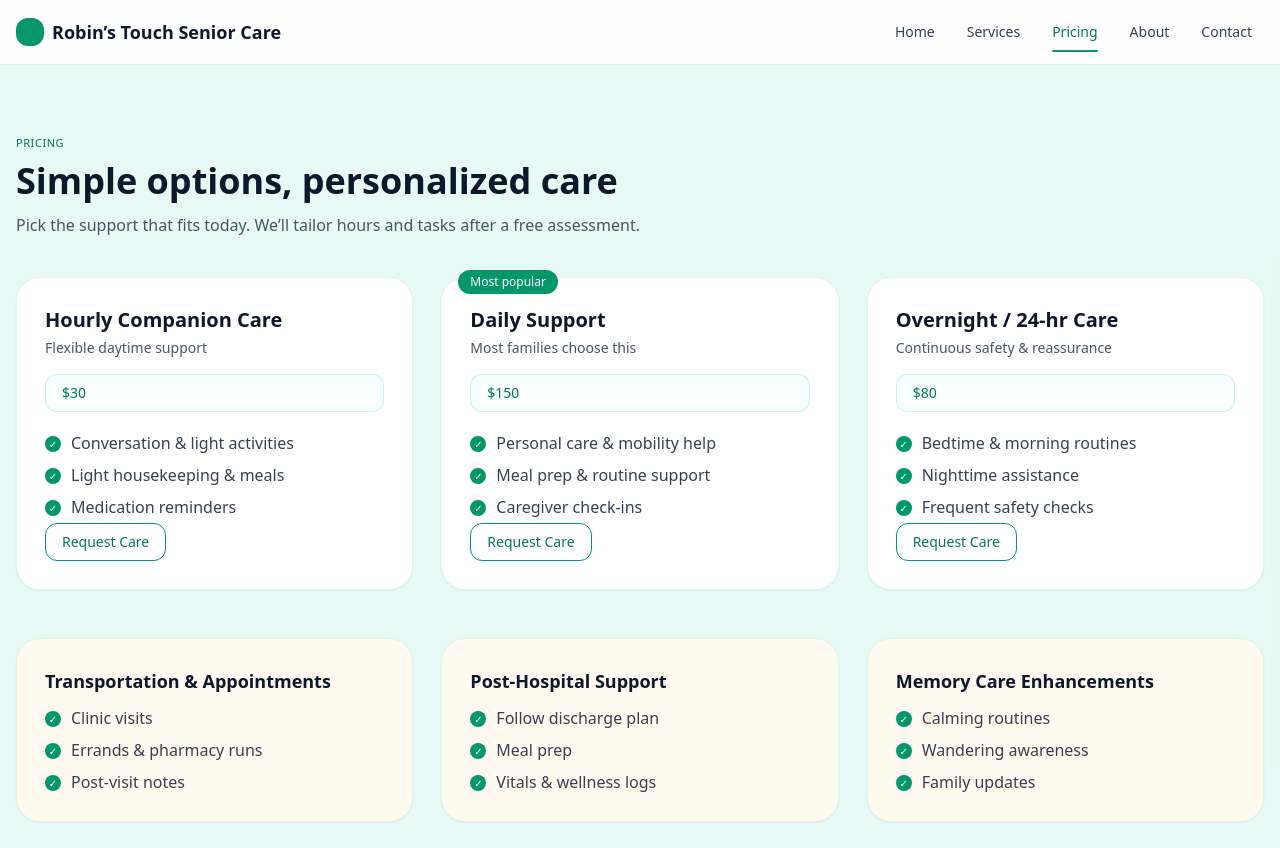
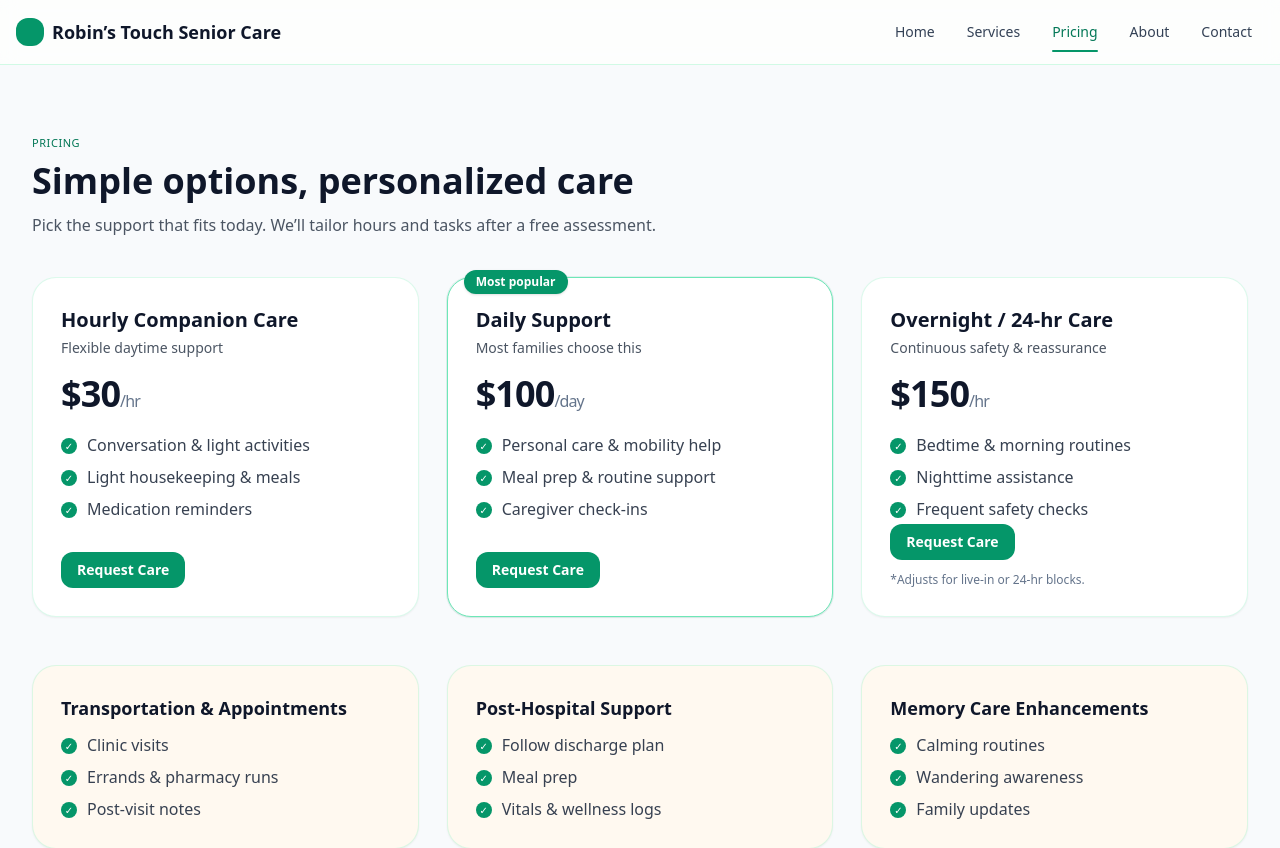
Before and after one commit to ReechardDev/robins-touch-senior-care-website, a Next.js app: page /pricing in a window 1280 px wide. Shown: the top 848 px of the page. Built offline with nearby package versions, Linux system fonts and the light colour scheme.

Commit message:
Pricing polish: clear plan cards, standardized units, CTA to /request, SEO metadata

```diff
--- a/app/pricing/page.js
+++ b/app/pricing/page.js
@@ -1,9 +1,9 @@
 // app/pricing/page.js
 
 export const metadata = {
-  title: "Pricing | Senior Care Website",
+  title: "Pricing | Robin’s Touch Senior Care (Denver, CO)",
   description:
-    "Simple, transparent care options. Choose a plan and customize with add-ons.",
+    "Simple, transparent care pricing in the Denver Metro. Hourly companion care, daily support, and overnight options. Book a free assessment.",
 };
 
 const plans = [
@@ -11,6 +11,7 @@ const plans = [
     name: "Hourly Companion Care",
     note: "Flexible daytime support",
     price: "$30",
+    unit: "hr",
     features: [
       "Conversation & light activities",
       "Light housekeeping & meals",
@@ -21,7 +22,8 @@ const plans = [
   {
     name: "Daily Support",
     note: "Most families choose this",
-    price: "$150",
+    price: "$100",
+    unit: "day",
     features: [
       "Personal care & mobility help",
       "Meal prep & routine support",
@@ -32,13 +34,15 @@ const plans = [
   {
     name: "Overnight / 24-hr Care",
     note: "Continuous safety & reassurance",
-    price: "$80",
+    price: "$150",
+    unit: "hr",
     features: [
       "Bedtime & morning routines",
       "Nighttime assistance",
       "Frequent safety checks",
     ],
     popular: false,
+    footnote: "*Adjusts for live-in or 24-hr blocks.",
   },
 ];
 
@@ -59,18 +63,23 @@ const addons = [
 
 function PlanCard({ plan }) {
   return (
-    <div className="relative flex flex-col rounded-3xl border border-emerald-200/40 bg-white p-6 md:p-7 shadow-sm hover:shadow transition">
+    <div
+      className={`relative flex flex-col rounded-3xl border bg-white p-6 md:p-7 shadow-sm hover:shadow transition
+        ${plan.popular ? "border-emerald-300 ring-1 ring-emerald-600/10" : "border-emerald-200/40"}`}
+    >
       {plan.popular && (
-        <div className="absolute -top-2 left-4 rounded-full bg-emerald-600 px-3 py-1 text-xs font-medium text-white">
+        <div className="absolute -top-2 left-4 rounded-full bg-emerald-600 px-3 py-1 text-xs font-semibold text-white shadow">
           Most popular
         </div>
       )}
+
       <h3 className="text-lg md:text-xl font-semibold text-slate-900">{plan.name}</h3>
       <p className="mt-1 text-sm text-gray-600">{plan.note}</p>
 
-      <div className="mt-4 rounded-xl border border-emerald-200/60 bg-emerald-50/40 px-4 py-2 inline-block text-sm font-medium text-emerald-700">
+      <p className="mt-4 text-4xl font-bold tracking-tight text-slate-900">
         {plan.price}
-      </div>
+        <span className="text-base font-medium text-slate-500">/{plan.unit}</span>
+      </p>
 
       <ul className="mt-5 space-y-2.5">
         {plan.features.map((f, i) => (
@@ -81,14 +90,18 @@ function PlanCard({ plan }) {
         ))}
       </ul>
 
-      <div className="mt-6 md:mt-auto pt-1 border-t border-transparent">
+      <div className="mt-6 md:mt-auto pt-1">
         <a
-          href="/contact"
-          className="inline-flex rounded-xl border border-emerald-600 px-4 py-2 text-sm font-medium text-emerald-700 hover:bg-emerald-50 hover:shadow-sm transition"
+          href="/request"
+          className="inline-flex rounded-xl bg-emerald-600 px-4 py-2 text-sm font-semibold text-white hover:bg-emerald-700"
         >
           Request Care
         </a>
       </div>
+
+      {plan.footnote && (
+        <p className="mt-3 text-xs text-slate-500">{plan.footnote}</p>
+      )}
     </div>
   );
 }
@@ -97,8 +110,8 @@ export default function PricingPage() {
   return (
     <main className="bg-[#f7faf9]">
       {/* PRICING + ADD-ONS (one page before footer) */}
-      <section className="bg-[#b8f2e3]/25 py-12 md:py-16">
-        <div className="mx-auto max-w-7xl px-4">
+      <section className="bg-slate-50 py-12 md:py-16">
+        <div className="mx-auto max-w-7xl px-4 sm:px-6 lg:px-8">
           <span className="text-[11px] font-medium tracking-wider text-emerald-700">PRICING</span>
           <h1 className="mt-2 text-3xl md:text-4xl font-semibold text-slate-900">Simple options, personalized care</h1>
           <p className="mt-3 max-w-2xl text-gray-600">
@@ -112,7 +125,7 @@ export default function PricingPage() {
             ))}
           </div>
 
-          {/* Add-ons grid with CTA inline (Billing removed) */}
+          {/* Add-ons grid with CTA inline */}
           <div className="mt-12 grid gap-7 md:grid-cols-3 items-stretch">
             {addons.map((a) => (
               <div
@@ -137,8 +150,8 @@ export default function PricingPage() {
             <div className="md:col-span-3 text-center">
               <div className="inline-flex flex-wrap items-center justify-center gap-3">
                 <a
-                  href="/contact"
-                  className="inline-flex rounded-2xl bg-emerald-600 px-5 py-3 text-sm font-medium text-white hover:bg-emerald-700"
+                  href="/request"
+                  className="inline-flex rounded-2xl bg-emerald-600 px-5 py-3 text-sm font-semibold text-white hover:bg-emerald-700"
                 >
                   Book a free assessment
                 </a>
```
